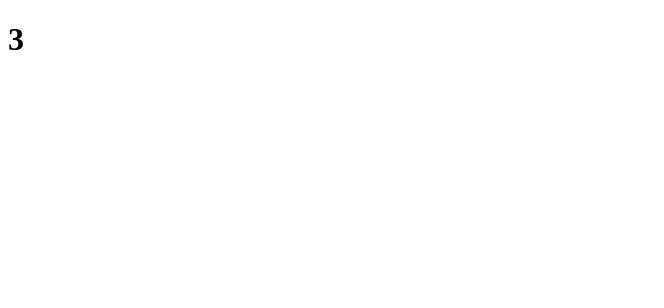
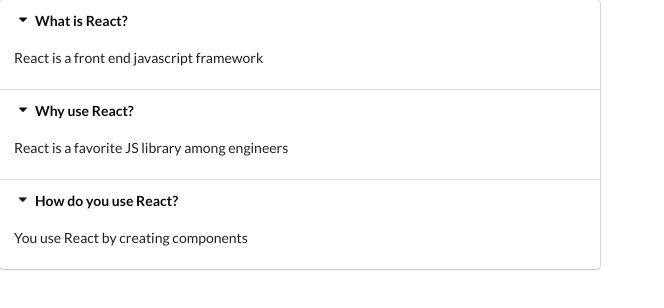
Before and after one commit to kokada32/widgets-app, a React (Create React App) app: page / in a window 1280 px wide. Shown: the top 308 px of the page, without its empty margins (0-664 px from the left). Built offline with nearby package versions, Linux system fonts and the light colour scheme.

Commit message:
imported semantic ui and added items array with styling

```diff
--- a/public/index.html
+++ b/public/index.html
@@ -5,6 +5,7 @@
     <link rel="icon" href="%PUBLIC_URL%/favicon.ico" />
     <meta name="viewport" content="width=device-width, initial-scale=1" />
     <meta name="theme-color" content="#000000" />
+    <link rel="stylesheet" href="https://cdnjs.cloudflare.com/ajax/libs/semantic-ui/2.4.1/semantic.min.css" />
     <meta
       name="description"
       content="Web site created using create-react-app"
--- a/src/Accordion.js
+++ b/src/Accordion.js
@@ -1,7 +1,21 @@
 import React from 'react';
 
 const Accordion = ({ items }) => {
-    return <h1>{items.length}</h1>
+    const renderedItems = items.map( item => {
+        return (
+            <React.Fragment key={item.title}>
+                <div className="title active">
+                    <i className="dropdown icon"></i>
+                    {item.title}
+                </div>
+                <div className="content active">
+                    <p>{item.content}</p>
+                </div>
+            </React.Fragment>
+        );
+    })
+
+    return <div className="ui styled accordion">{renderedItems}</div>
 };
 
 export default Accordion;
```
